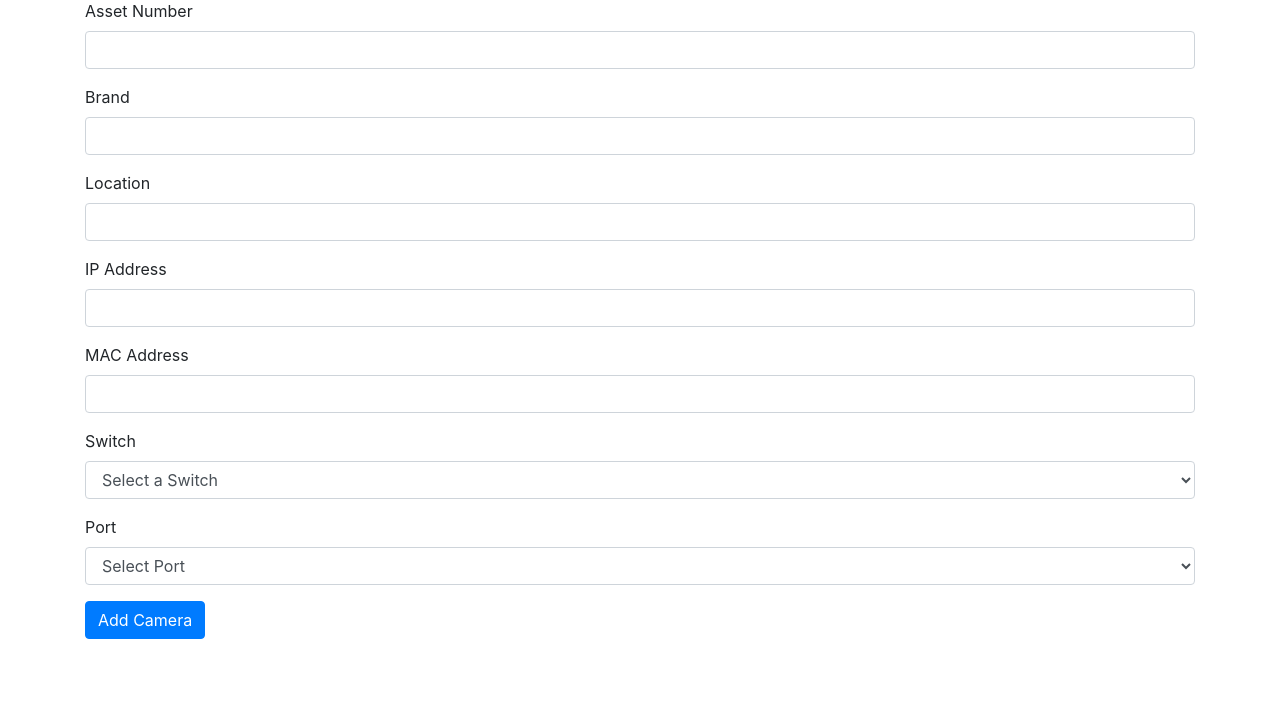
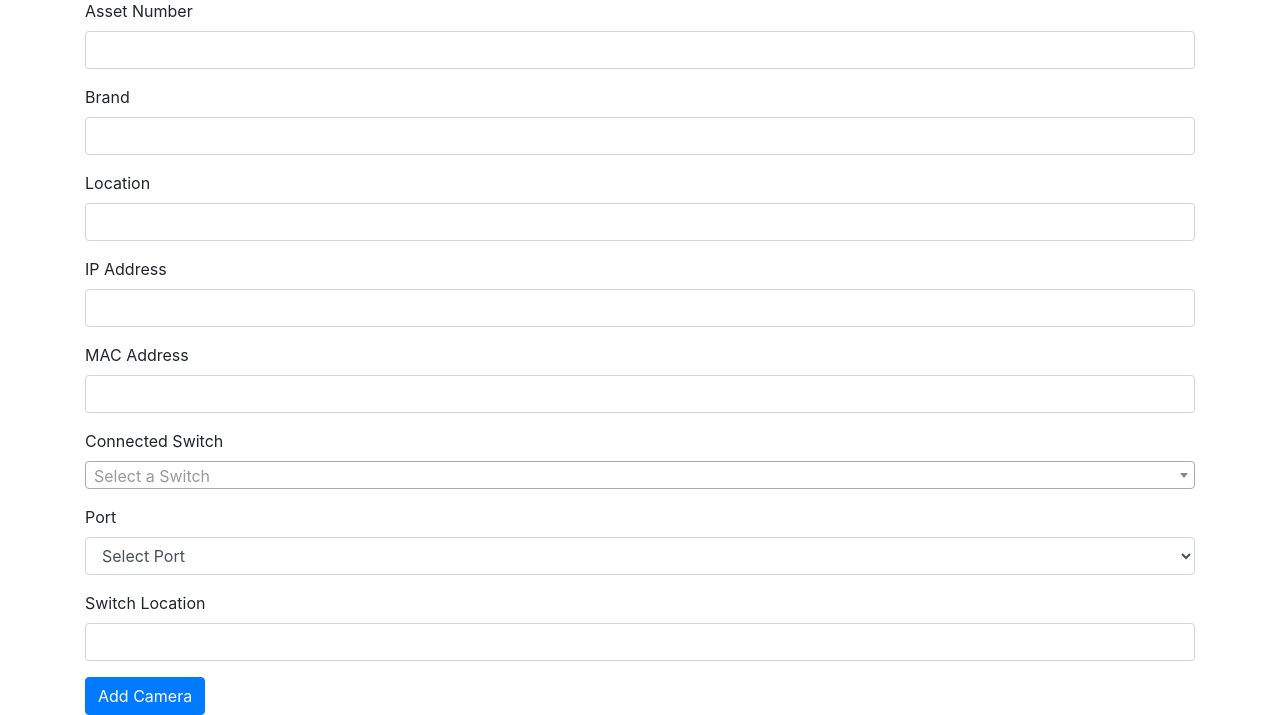
Before and after one commit to Abhijith792001/assetPHP, a PHP site: page /add_camera.php in a window 1280 px wide. Shown: the part 95-810 px from the top of the page. Before the commit the page ends 734 px from the top, so only its background shows below. Run offline with PHP 8.4, Linux system fonts and the light colour scheme; data that the repository does not hold is empty.

Commit message:
add camera , add switch is working proper

```diff
--- a/add_camera.php
+++ b/add_camera.php
@@ -15,16 +15,22 @@ if ($_SERVER['REQUEST_METHOD'] == 'POST') {
     $mac_address = $_POST['mac_address'];
     $switch_id = $_POST['switch_id'];
     $port = $_POST['port'];
+    $switch_location = isset($_POST['switch_location']) ? $_POST['switch_location'] : '';  // Fetch switch location
 
-    // Insert camera into database
-    $sql = "INSERT INTO cameras (asset_number, brand, location, ip_address, mac_address, switch_id, port)
-            VALUES (?, ?, ?, ?, ?, ?, ?)";
-    $stmt = $conn->prepare($sql);
-    $stmt->bind_param('ssssssi', $asset_number, $brand, $location, $ip_address, $mac_address, $switch_id, $port);
-    if ($stmt->execute()) {
-        echo "<div class='alert alert-success'>Camera added successfully!</div>";
+    // Validate switch_location (ensure it's not empty)
+    if (empty($switch_location)) {
+        echo "<div class='alert alert-danger'>Switch location is required!</div>";
     } else {
-        echo "<div class='alert alert-danger'>Error adding camera.</div>";
+        // Insert camera into database, including the new switch location
+        $sql = "INSERT INTO cameras (asset_number, brand, location, ip_address, mac_address, switch_id, port, switch_location)
+                VALUES (?, ?, ?, ?, ?, ?, ?, ?)";
+        $stmt = $conn->prepare($sql);
+        $stmt->bind_param('ssssssis', $asset_number, $brand, $location, $ip_address, $mac_address, $switch_id, $port, $switch_location);
+        if ($stmt->execute()) {
+            echo "<div class='alert alert-success'>Camera added successfully!</div>";
+        } else {
+            echo "<div class='alert alert-danger'>Error adding camera: " . $stmt->error . "</div>";
+        }
     }
 }
 ?>
@@ -35,8 +41,13 @@ if ($_SERVER['REQUEST_METHOD'] == 'POST') {
     <meta charset="UTF-8">
     <meta name="viewport" content="width=device-width, initial-scale=1.0">
     <title>Add Camera</title>
+    <!-- Include Bootstrap CSS -->
     <link href="https://stackpath.bootstrapcdn.com/bootstrap/4.5.2/css/bootstrap.min.css" rel="stylesheet">
+    <!-- Include Select2 CSS -->
+    <link href="https://cdn.jsdelivr.net/npm/select2@4.0.13/dist/css/select2.min.css" rel="stylesheet" />
     <script src="https://code.jquery.com/jquery-3.6.0.min.js"></script>
+    <!-- Include Select2 JS -->
+    <script src="https://cdn.jsdelivr.net/npm/select2@4.0.13/dist/js/select2.min.js"></script>
 </head>
 <body>
     <div class="container mt-5">
@@ -63,11 +74,11 @@ if ($_SERVER['REQUEST_METHOD'] == 'POST') {
                 <input type="text" class="form-control" id="mac_address" name="mac_address" required>
             </div>
             <div class="form-group">
-                <label for="switch_id">Switch</label>
+                <label for="switch_id">Connected Switch</label>
                 <select class="form-control" id="switch_id" name="switch_id" required>
                     <option value="">Select a Switch</option>
                     <?php while ($row = $switches_result->fetch_assoc()) { ?>
-                        <option value="<?php echo $row['id']; ?>"><?php echo $row['asset_number']; ?></option>
+                        <option value="<?php echo $row['id']; ?>"><?php echo $row['ip_address']; ?></option>
                     <?php } ?>
                 </select>
             </div>
@@ -77,11 +88,23 @@ if ($_SERVER['REQUEST_METHOD'] == 'POST') {
                     <option value="">Select Port</option>
                 </select>
             </div>
+            <!-- New field for Switch Location -->
+            <div class="form-group">
+    <label for="switch_location">Switch Location</label>
+    <input type="text" class="form-control" id="switch_location" name="switch_location" required>
+</div>
+
             <button type="submit" class="btn btn-primary">Add Camera</button>
         </form>
     </div>
 
     <script>
+        // Apply Select2 to the switch select element for search functionality
+        $('#switch_id').select2({
+            placeholder: "Select a Switch",
+            allowClear: true
+        });
+
         // Fetch ports for selected switch using AJAX
         $('#switch_id').change(function() {
             var switch_id = $(this).val();
```
Also changed, not shown: add_switch.php (+22 -8 lines), fetch_switch_location.php (added, +20 -0 lines).
